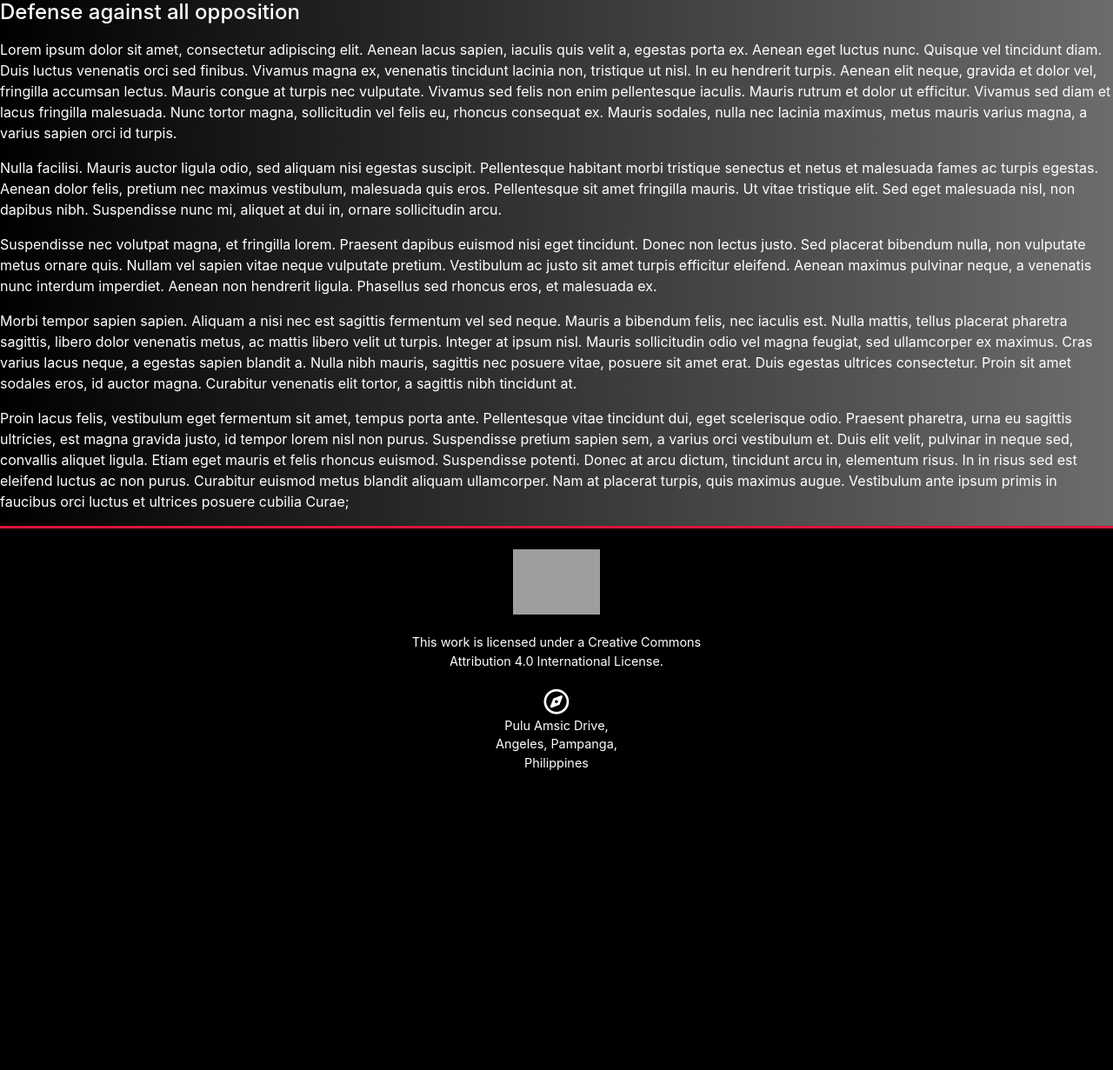
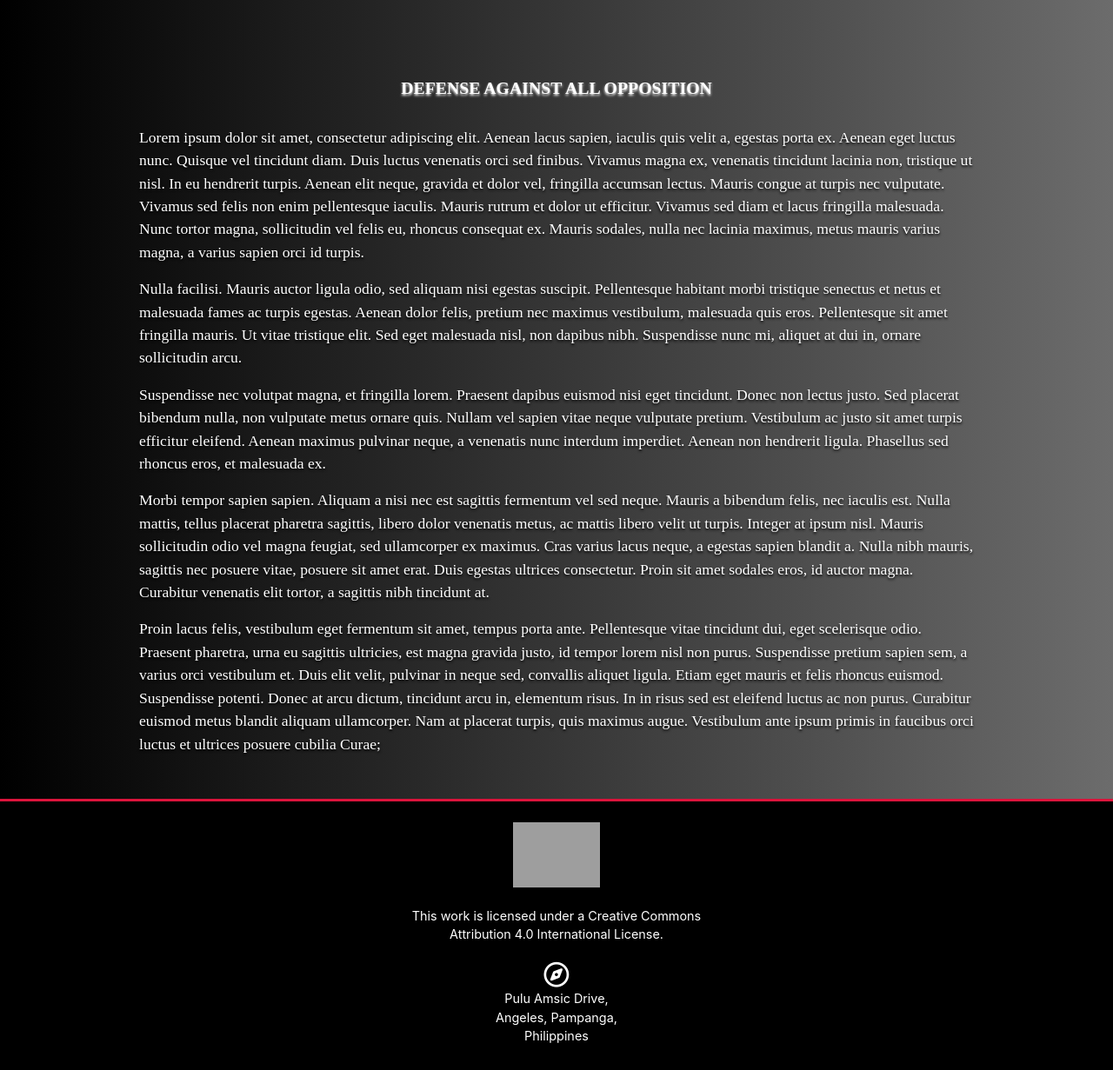
Before and after one commit to enoren5/tarot_juicer, a Django app: page /objections/ in a window 1280 px wide. Shown: the part 135-1366 px from the top of the page at 87% size. Before the commit the page ends 1021 px from the top, so only its background shows below. Run offline with Django 3.2, Linux system fonts and the light colour scheme; data comes from the database, SQL or seed files in the repository; some libraries are stand-ins or nearby versions; grey boxes are pictures that could not be loaded.

Commit message:
Add <article> and 'essay' class elements

```diff
--- a/templates/essays/objections.html
+++ b/templates/essays/objections.html
@@ -4,10 +4,13 @@
 
 {% block extra_head %}
   <!-- <link rel="stylesheet" href="{% static 'css/random-normalize.css' %}"> -->
+    <link rel="stylesheet" href="{% static 'css/essay-main.css' %}">
+
 {% endblock %}
 
 {% block content %}
-
+    <article class="article">
+    <div class="essay">
     {% if articles %}
 
         {% for article in articles %}
@@ -18,5 +21,6 @@
         {% endfor %}
 
     {% endif %}
-
+    </div> <!-- end essay -->
+    </article>
 {% endblock %}
--- a/templates/essays/watchtower.html
+++ b/templates/essays/watchtower.html
@@ -7,7 +7,8 @@
 {% endblock %}
 
 {% block content %}
-
+    <article class="article">
+    <div class="essay">
   {% if watchtower_obj %}
         <div><h2>{{ watchtower_obj.title }}</h2></div>
         <p> {{ watchtower_obj.introduction|safe }} </p>
@@ -23,5 +24,6 @@
         <p>{{ watchtower_obj.conclusion|safe }} </p>
         <br>
   {% endif %}
-  </div>
+  </div> <!-- end essay -->
+</article>
 {% endblock %}
```
